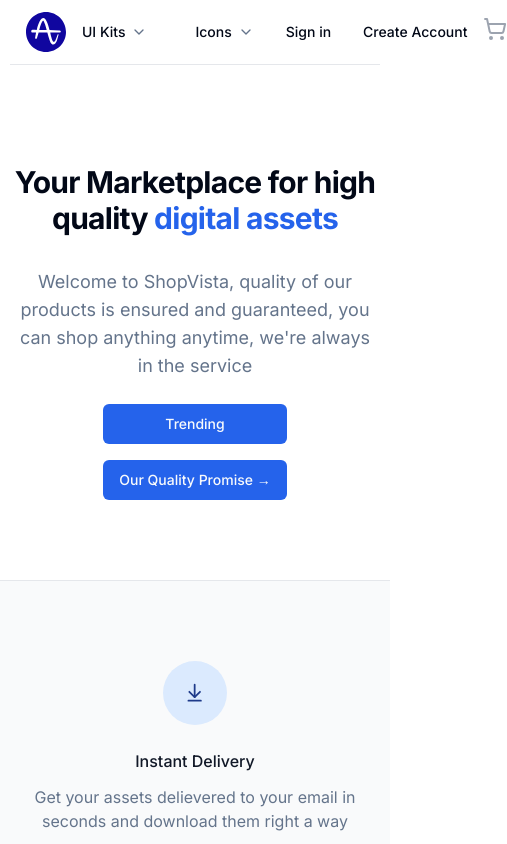
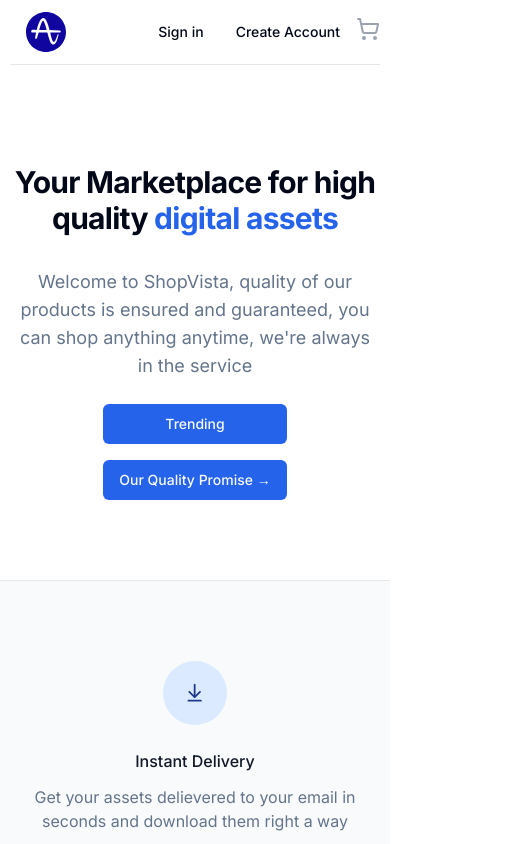
Before and after one commit to saher-elgendy/ShopVista, a Next.js app: page / in a window 390 px wide. Shown: the top 844 px of the page, 507 px wide, since content can reach past the window. Built offline with nearby package versions, Linux system fonts and the light colour scheme.

Commit message:
adjust navbar responsiveness

```diff
--- a/src/components/navbar.tsx
+++ b/src/components/navbar.tsx
@@ -14,21 +14,21 @@ const Navbar = () => {
     <div className="sticky z-50 top-0 inset-x-0 h-16 w-full bg-white">
       <MaxWidthWrapper>
         <div className="border-b border-gray-200">
-          <div className="flex h-16 items-center">
+          <div className="flex h-16  justify-between items-center">
             <div className="ml-4 flex lg:ml-0">
               <Link href="/">
                 <Icons.logo className="h-10 w-10" />
               </Link>
             </div>
 
-            <div className="relative z-50 lg:ml-8 lg:self-stretch w-full">
+            <div className="relative hidden lg:block z-50 lg:ml-8 lg:self-stretch w-full">
               <NavItems />
             </div>
             <div className="flex justify-center items-center">
               {
                 !user ? (
                   <Link
-                    href="sign-in"
+                    href="./sign-in"
                     className={buttonVariants({
                       variant: 'ghost'
                     })}>
```
